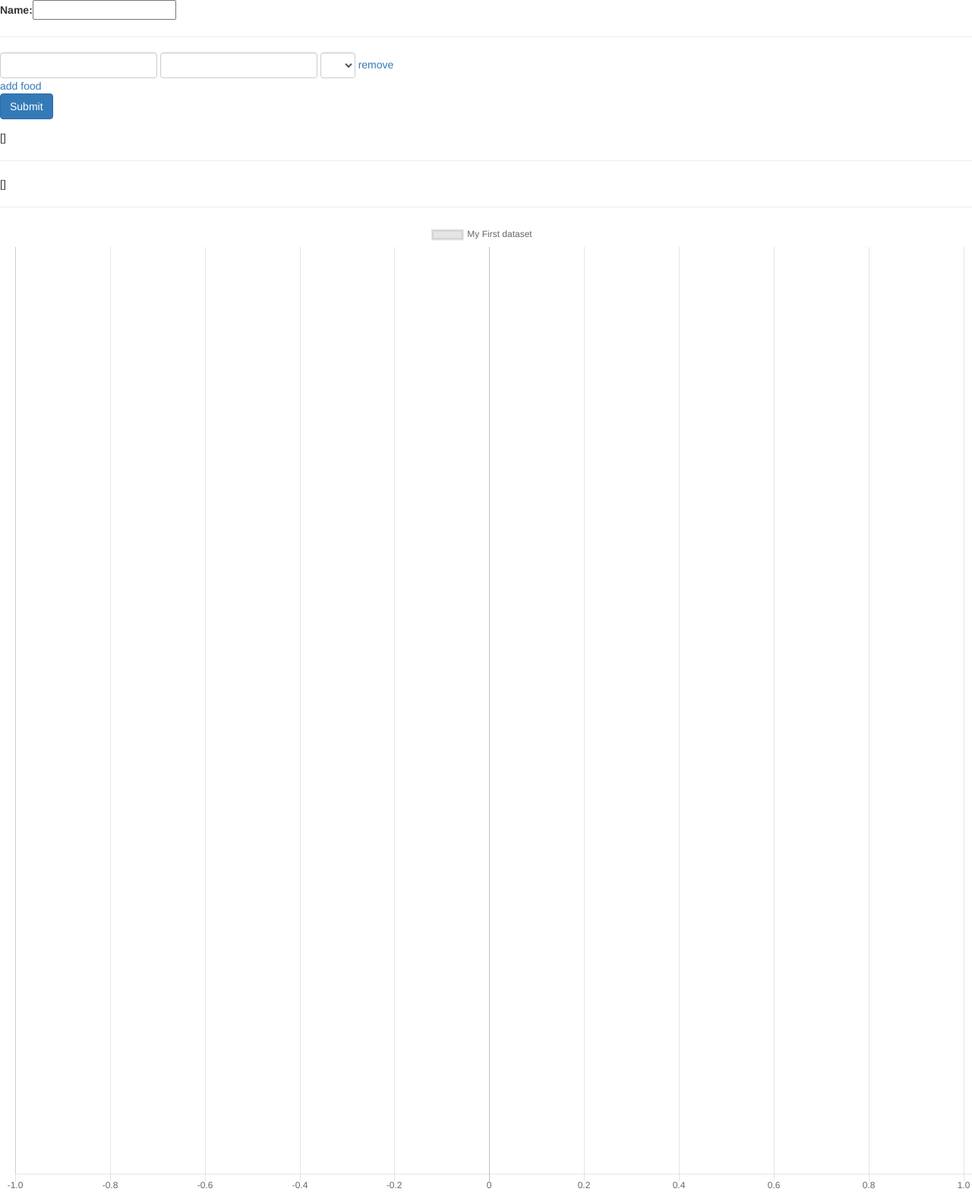
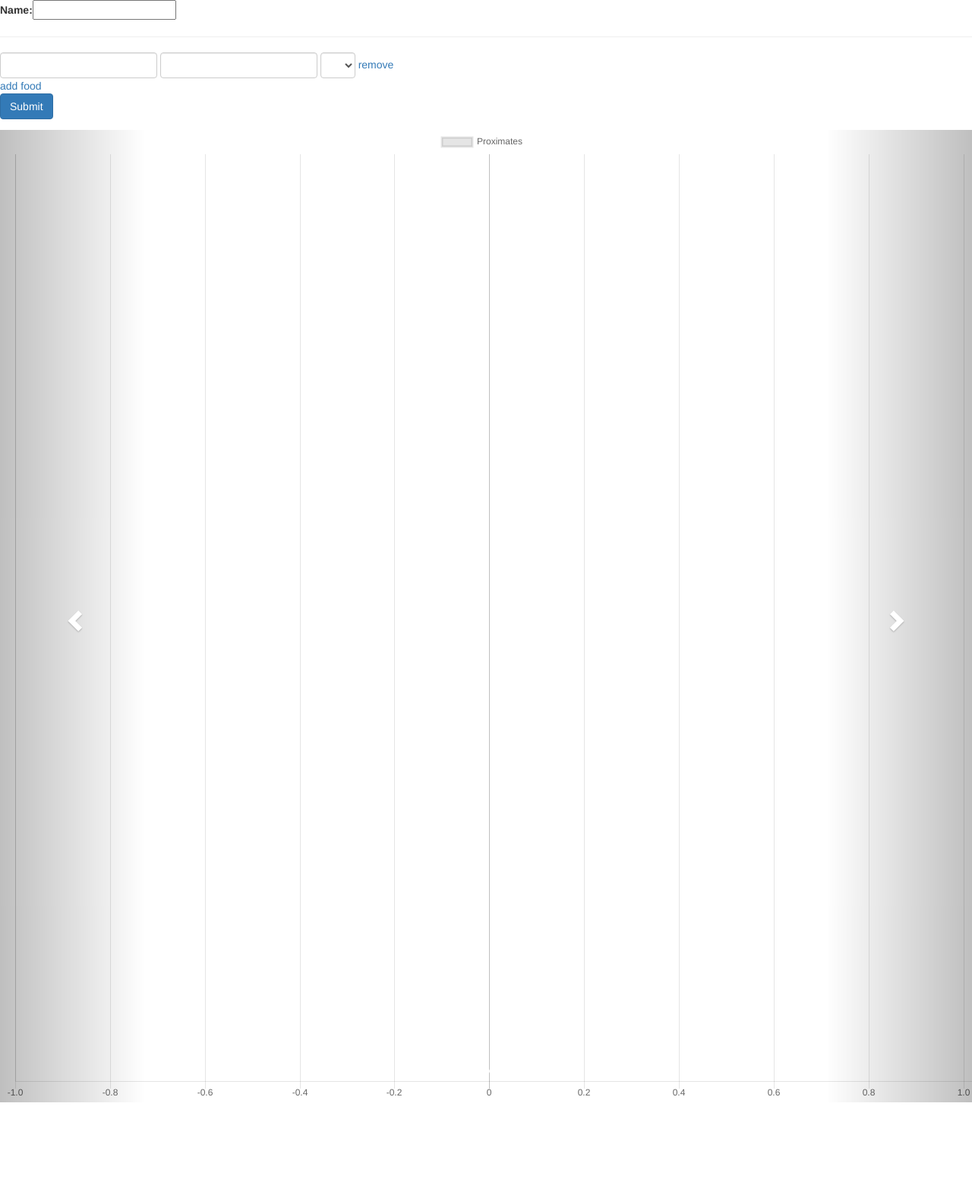
Before and after one commit to adnmcq/sc2, a Django app: page /app/recipe/ in a window 1280 px wide. Shown: the whole page at 76% size. After the commit the page ends 1451 px from the top, so only its background shows below. Run offline with Django 3.2, Linux system fonts and the light colour scheme; lists and menus that the app fills with data are empty; some libraries are stand-ins or nearby versions.

Commit message:
bootstrap carousel

```diff
--- a/app/templates/app/recipe.html
+++ b/app/templates/app/recipe.html
@@ -28,13 +28,65 @@
 </form>
 
 
-{{chart_labels}}
-<hr>
-{{chart_data}}
-<hr>
 
-<canvas id="myChart" width="400" height="400"></canvas>
+<div id="nutCarousel" class="carousel slide" data-ride="carousel">
+  <!-- Indicators -->
+  <ol class="carousel-indicators">
+    <li data-target="#nutCarousel" data-slide-to="0" class="active"></li>
+    <li data-target="#nutCarousel" data-slide-to="1"></li>
+    <li data-target="#nutCarousel" data-slide-to="2"></li>
+    <li data-target="#nutCarousel" data-slide-to="3"></li>
+        <li data-target="#nutCarousel" data-slide-to="4"></li>
+  </ol>
 
+  <!-- Wrapper for slides -->
+  <div class="carousel-inner" role="listbox">
+    <div class="item active">
+
+<canvas id="proxChart" width="200" height="200"></canvas>
+    </div>
+
+    <div class="item">
+    <canvas id="lipChart" width="200" height="200"></canvas>
+
+    </div>
+
+    <div class="item">
+
+<canvas id="vitChart" width="200" height="200"></canvas>
+
+    </div>
+
+    <div class="item">
+
+<canvas id="minChart" width="200" height="200"></canvas>
+
+    </div>
+
+         <div class="item">
+
+<canvas id="othChart" width="200" height="200"></canvas>
+    </div>
+
+  </div>
+
+  <!-- Left and right controls -->
+  <a class="left carousel-control" href="#nutCarousel" role="button" data-slide="prev">
+    <span class="glyphicon glyphicon-chevron-left" aria-hidden="true"></span>
+    <span class="sr-only">Previous</span>
+  </a>
+  <a class="right carousel-control" href="#nutCarousel" role="button" data-slide="next">
+    <span class="glyphicon glyphicon-chevron-right" aria-hidden="true"></span>
+    <span class="sr-only">Next</span>
+  </a>
+</div>
+
+<!--<canvas id="proxChart" width="400" height="400"></canvas>
+<canvas id="lipChart" width="400" height="400"></canvas>
+<canvas id="vitChart" width="400" height="400"></canvas>
+<canvas id="minChart" width="400" height="400"></canvas>
+<canvas id="othChart" width="400" height="400"></canvas>
+-->
 {% endblock %}
 
 
@@ -113,23 +165,87 @@ prefix: '{{ formset.prefix }}'
 /*==============
 CHART
 ===========*/
-
-var chartdata = {
-    labels: {{chart_labels|safe}},
+var proxdata = {
+    labels: {{prox_labels|safe}},
     datasets: [
         {
-            label: "My First dataset",
-            data: {{chart_data|safe}},
+            label: "Proximates",
+            data: {{prox_data|safe}},
         }
     ]
 };
 
-var ctx = $("#myChart");
-var myBarChart = new Chart(ctx, {
+var lipdata = {
+    labels: {{lip_labels|safe}},
+    datasets: [
+        {
+            label: "Lipids",
+            data: {{lip_data|safe}},
+        }
+    ]
+};
+
+var mindata = {
+    labels: {{min_labels|safe}},
+    datasets: [
+        {
+            label: "Minerals",
+            data: {{min_data|safe}},
+        }
+    ]
+};
+
+var vitdata = {
+    labels: {{vit_labels|safe}},
+    datasets: [
+        {
+            label: "Vitamins",
+            data: {{vit_data|safe}},
+        }
+    ]
+};
+
+var othdata = {
+    labels: {{oth_labels|safe}},
+    datasets: [
+        {
+            label: "Other",
+            data: {{oth_data|safe}},
+        }
+    ]
+};
+//-------------
+var proxChart = new Chart($("#proxChart"), {
     type: 'horizontalBar',
-    data: chartdata,
+    data: proxdata,
+    //options: options
+});
+
+var vitChart = new Chart($("#vitChart"), {
+    type: 'horizontalBar',
+    data: vitdata,
+    //options: options
+});
+
+var lipChart = new Chart($("#lipChart"), {
+    type: 'horizontalBar',
+    data: lipdata,
+    //options: options
+});
+
+var minChart = new Chart($("#minChart"), {
+    type: 'horizontalBar',
+    data: mindata,
+    //options: options
+});
+
+var othChart = new Chart($("#othChart"), {
+    type: 'horizontalBar',
+    data: othdata,
     //options: options
 });
 
 
+
+
 {% endblock %}
--- a/app/views.py
+++ b/app/views.py
@@ -28,12 +28,26 @@ def recipe(request, id=None):
         recipe = Recipe.objects.get(id=id)
         init_ingredients_info = recipe.ingredients
         init_nutrients_info = recipe.nuts
-        chart_labels = [n.get('name') for n in init_nutrients_info if n.get('val') >= 0.001]
-        chart_data = [n.get('val') for n in init_nutrients_info if n.get('val') >= 0.001]
+        #whole chart
+        #chart_labels = [n.get('name') for n in init_nutrients_info if n.get('val') >= 0.001]
+        #chart_data = [n.get('val') for n in init_nutrients_info if n.get('val') >= 0.001]
+        #Proximates, Lipids, Vitamins, Minerals, Other
+        prox_labels = [n.get('name') for n in init_nutrients_info if (n.get('val') >= 0.001 and n.get('group')=='Proximates')]
+        prox_data = [n.get('val') for n in init_nutrients_info if (n.get('val') >= 0.001 and n.get('group')=='Proximates')]
+        lip_labels = [n.get('name') for n in init_nutrients_info if (n.get('val') >= 0.001 and n.get('group')=='Lipids')]
+        lip_data = [n.get('val') for n in init_nutrients_info if (n.get('val') >= 0.001 and n.get('group')=='Lipids')]
+        vit_labels = [n.get('name') for n in init_nutrients_info if (n.get('val') >= 0.001 and n.get('group')=='Vitamins')]
+        vit_data = [n.get('val') for n in init_nutrients_info if (n.get('val') >= 0.001 and n.get('group')=='Vitamins')]
+        min_labels = [n.get('name') for n in init_nutrients_info if (n.get('val') >= 0.001 and n.get('group')=='Minerals')]
+        min_data = [n.get('val') for n in init_nutrients_info if (n.get('val') >= 0.001 and n.get('group')=='Minerals')]
+        oth_labels = [n.get('name') for n in init_nutrients_info if (n.get('val') >= 0.001 and n.get('group')=='Other')]
+        oth_data = [n.get('val') for n in init_nutrients_info if (n.get('val') >= 0.001 and n.get('group')=='Other')]
         extra = len(init_ingredients_info)+1
     else:
         recipe = None
-        init_ingredients_info, init_nutrients_info, chart_data, chart_labels = [],[],[],[]
+        init_ingredients_info, init_nutrients_info = [],[]
+        prox_labels, prox_data, lip_data, lip_labels, vit_labels, vit_data, min_labels, min_data, oth_labels, oth_data= \
+        [],[],[],[],[],[],[],[],[],[]
         extra = 1
     IngredientsFormSet = formset_factory(IngredientLineForm, can_delete=True, can_order=True, extra = extra)
     if request.method == 'POST':
@@ -65,7 +79,6 @@ def recipe(request, id=None):
                     #EQUIVALENT
                     recipe_nutrient = [n for n in recipe_nutrients if (n.get('name') == nut_name and n.get('unit') == nut_unit)]
                     #recipe_nutrient = filter(lambda n: (n.get('name') == nut_name and n.get('unit') == nut_unit), recipe_nutrients)
-                    #TODO - figure out how to separate chart data into Macros, micros, etc etc
                     if not recipe_nutrient: #update list with new nutrient
                         recipe_nutrients.append({'name':nut_name, 'unit':nut_unit, 'val':nut_val, 'group':nut_group})
                     else:
@@ -92,8 +105,17 @@ def recipe(request, id=None):
             formset[i].fields['food'].initial = init_ingredients_info[i]['food']#
     return render(request, 'app/recipe.html', {'rform':rform,'formset': formset,
                                                'nutrients':init_nutrients_info,
-                                               'chart_labels':json.dumps(chart_labels),
-                                               'chart_data':json.dumps(chart_data)}) #use this to get the nutritional facts and data for charts
+                                               'prox_labels':json.dumps(prox_labels),
+                                               'prox_data':json.dumps(prox_data),
+                                               'lip_labels':json.dumps(lip_labels),
+                                               'lip_data':json.dumps(lip_data),
+                                               'vit_data':json.dumps(vit_data),
+                                               'vit_labels':json.dumps(vit_labels),
+                                               'min_data':json.dumps(min_data),
+                                               'min_labels':json.dumps(min_labels),
+                                               'oth_labels':json.dumps(oth_labels),
+                                               'oth_data':json.dumps(oth_data),
+                                                                       }) #use this to get the nutritional facts and data for charts
 
 
 def food_select_options(request):
```
